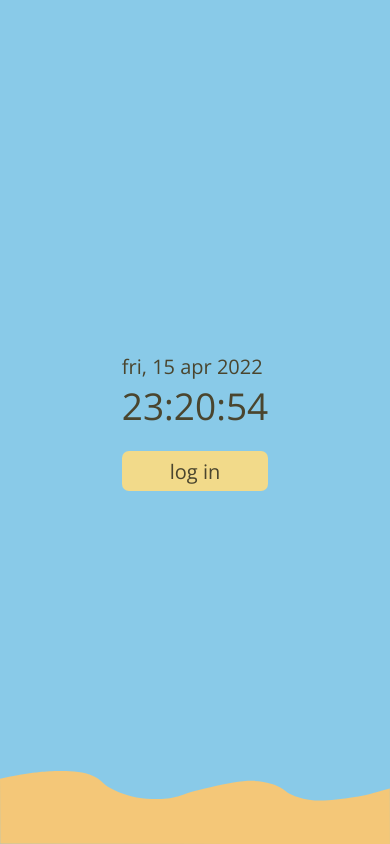
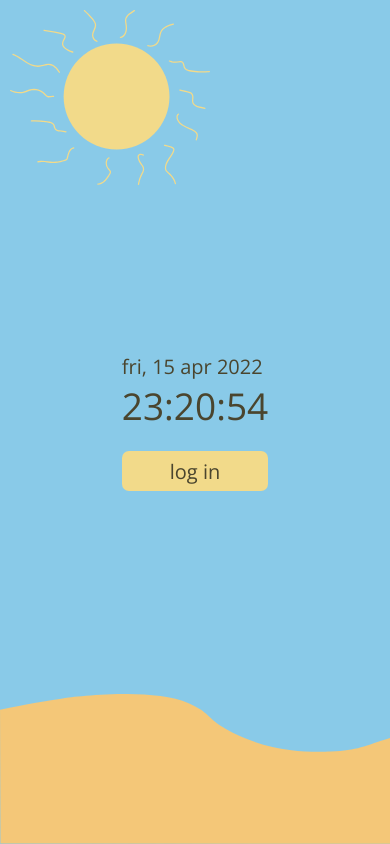
Before and after one commit to ssebastianoo/idle, a Svelte app: page / in a window 390 px wide. Built offline with nearby package versions, Linux system fonts and the light colour scheme.

Commit message:
reactive css

```diff
--- a/src/App.svelte
+++ b/src/App.svelte
@@ -23,6 +23,7 @@
         align-items: center;
         justify-content: center;
         min-height: 100vh;
+        position: relative;
 
         .container {
             margin: 0;
@@ -33,4 +34,13 @@
             }
         }
     }
+
+    @media (max-height: 647px) and (min-width: 542px) {
+        main {
+            .container {
+                display: flex;
+                align-items: center;
+            }
+        }
+    }
 </style>
--- a/src/Auth.svelte
+++ /dev/null
@@ -1,8 +0,0 @@
-<script>
-    var urlParams = new URLSearchParams(window.location.hash.replace("#", "?"));
-    var token = urlParams.get("access_token");
-
-    localStorage.setItem('token', token);
-
-    location.href = '/';
-</script>
--- a/src/Background.svelte
+++ b/src/Background.svelte
@@ -1,17 +1,48 @@
 <div class="background">
-    <img class="sand" src="./sand.svg" alt="Sand" />
+    <img src="./sun.svg" alt="sun" class="sun" />
+    <img class="sand" src="./sand.svg" alt="sand" />
 </div>
 
 <style lang="scss">
     .background {
-        display: flex;
-        align-items: flex-end;
+        position: absolute;
+        top: 0;
+        left: 0;
+        width: 100%;
+        height: 100%;
         z-index: -1;
-        position: absolute;
-        bottom: 0;
+        overflow-x: hidden;
+
+        .sun {
+            width: 250px;
+            position: absolute;
+            top: 50px;
+            left: 50px;
+            transition-duration: .4s;
+        }
 
         .sand {
             width: 100vw;
+            position: absolute;
+            bottom: 0;
+        }
+    }
+
+    @media (max-width: 971px) {
+        .background {
+            .sun {
+                width: 200px;
+                top: 10px;
+                left: 10px;
+            }
+        }
+    }
+
+    @media (max-width: 700px) {
+        .background {
+            .sand {
+                width: 800px;
+            }
         }
     }
 </style>
--- a/src/Player.svelte
+++ b/src/Player.svelte
@@ -128,11 +128,16 @@
                     class="fake"
                 />
             {:else}
-                <img src={song.item.album.images[1].url} alt="Album Cover" />
+                <a href={song.item.external_urls.spotify} target="_blank">
+                    <img
+                        src={song.item.album.images[1].url}
+                        alt="Album Cover"
+                    />
+                </a>
             {/if}
         </div>
     {:else}
-        asas
+        loading...
     {/if}
 </div>
 
@@ -144,6 +149,7 @@
         display: inline-block;
         box-shadow: 10px 10px 40px var(--color2);
         width: 330px;
+        transition-duration: .4s;
 
         .content {
             margin: 10px;
@@ -195,4 +201,10 @@
             width: 250px;
         }
     }
+
+    @media (max-height: 647px) and (min-width: 542px) {
+        .player {
+            display: flex;
+        }
+    }
 </style>
--- a/src/Progress.svelte
+++ b/src/Progress.svelte
@@ -1,6 +1,4 @@
 <script>
-    import { onMount } from "svelte";
-
     export let duration;
     export let current;
 
--- a/src/Spotify.svelte
+++ b/src/Spotify.svelte
@@ -1,7 +1,6 @@
 <script>
     import { onMount } from "svelte";
     import Login from "./Login.svelte";
-    import Auth from "./Auth.svelte";
     import Player from "./Player.svelte";
     import { logged } from "./stores";
 
```
Also changed, not shown: public/build/bundle.css, public/build/bundle.js, public/sun.svg (added), 1 other file (tests, documents, lock files or other folders). Lines whose indentation alone changed are shown as unchanged.
